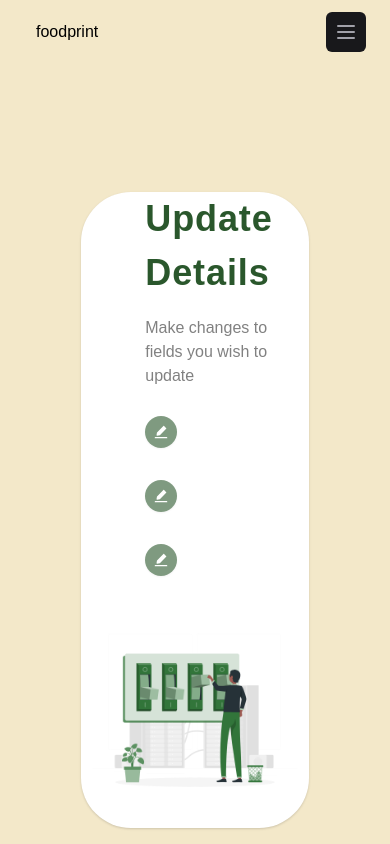
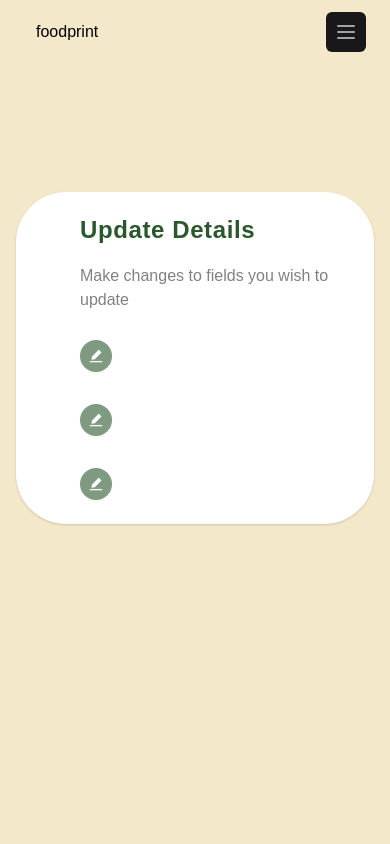
Before and after one commit to cs203g2t10/foodprint-frontend, a React (Create React App) app: page /userdetailsconfig in a window 390 px wide. Shown: the top 844 px of the page. Built offline with nearby package versions, Linux system fonts and the light colour scheme.

Commit message:
update user responsive

```diff
--- a/src/pages/UserDetailsConfig.tsx
+++ b/src/pages/UserDetailsConfig.tsx
@@ -82,9 +82,9 @@ const UserDetailsConfig = () => {
     return (
         <div className="bg-yellow-standard h-screen ">
             <div className="flex justify-center">
-                <div className="mt-32 mb-10 bg-white-standard w-7/12 grid md:grid-cols-2 shadow-xxl shadow rounded-xxl">
+                <div className="mt-32 mb-10 bg-white-standard md:w-7/12 mx-4 grid md:grid-cols-2 shadow-xxl shadow rounded-xxl">
                     <div className="ml-16 my-auto">
-                        <h1 className="text-4xl tracking-wide font-semibold mb-4 text-green-standard">Update Details</h1>
+                        <h1 className="md:text-4xl text-2xl pt-5 tracking-wide font-semibold mb-4 text-green-standard">Update Details</h1>
                         <h2 className="text-grey-lighter mb-5">Make changes to fields you wish to update</h2>
 
                         <div className="mb-4 flex items-center">
@@ -165,7 +165,7 @@ const UserDetailsConfig = () => {
 
                     </div>
                     <div>
-                        <img className="transform scale-90" src="/images/UserDetailsConfig.png" alt="user details config illustration" style={{ 'borderRadius': '25px' }} />
+                        <img className="transform scale-90 md:block hidden" src="/images/UserDetailsConfig.png" alt="user details config illustration" style={{ 'borderRadius': '25px' }} />
                     </div>
                 </div>
             </div>
```
